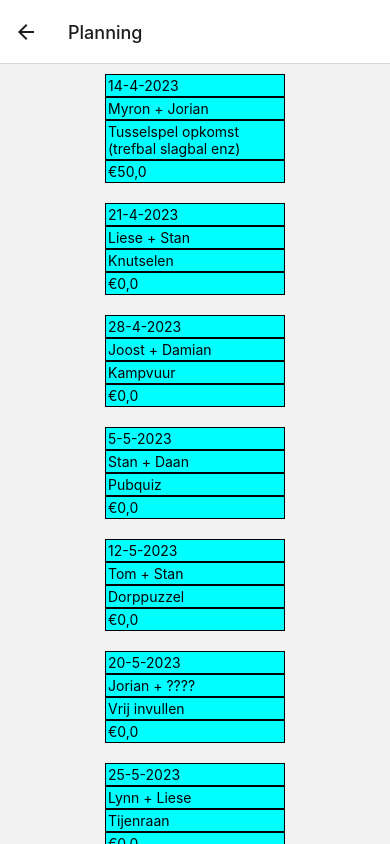
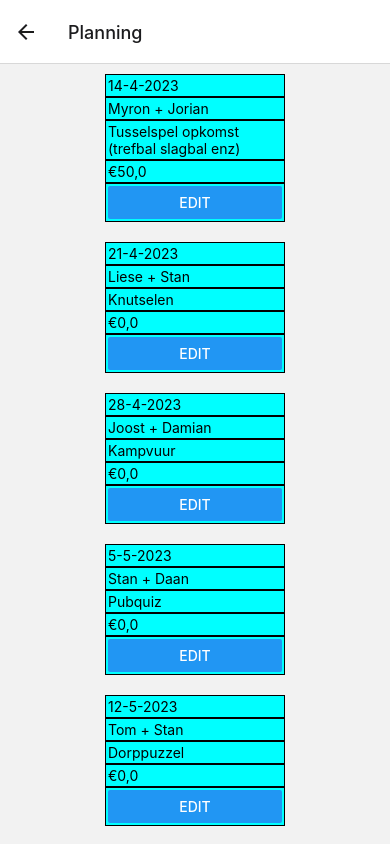
Before and after one commit to DamianHulsman/walking_branch, a React Native app: screen /Planning in a window 390 px wide. Shown: the top 844 px of the page. Built offline with nearby package versions, Linux system fonts and the light colour scheme.

Commit message:
Edit button added (not functional yet)

```diff
--- a/screens/Planning.js
+++ b/screens/Planning.js
@@ -1,5 +1,5 @@
 import React, { useState } from "react";
-import { View, SafeAreaView, Text, StyleSheet, ScrollView } from 'react-native';
+import { View, SafeAreaView, Text, StyleSheet, ScrollView, Button, Alert } from 'react-native';
 import data from './planning.json';
 const Planning = () => {
     try {
@@ -13,6 +13,7 @@ const Planning = () => {
                     <View style={styles.tableitem} id="planningtable"><Text>{el.organisers}</Text></View>
                     <View style={styles.tableitem} id="planningtable"><Text>{el.activity}</Text></View>
                     <View style={styles.tableitem} id="planningtable"><Text>€{el.cost}</Text></View>
+                    <View style={styles.tableitem} id="planningtable"><Button onPress={() => { alert('Work in progress') }} title="Edit"></Button></View>
                 </View>
             ));
             setPlan(planElements);
```
